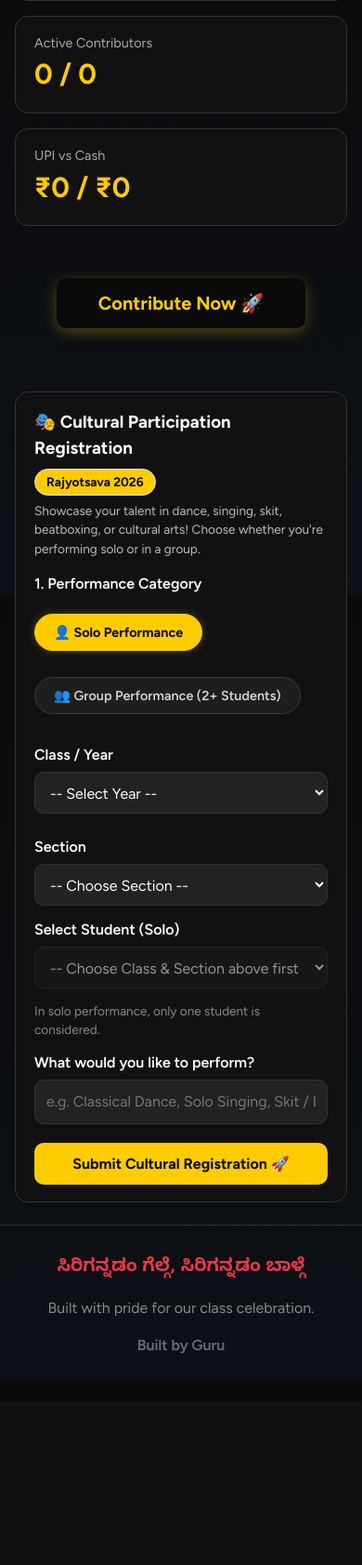
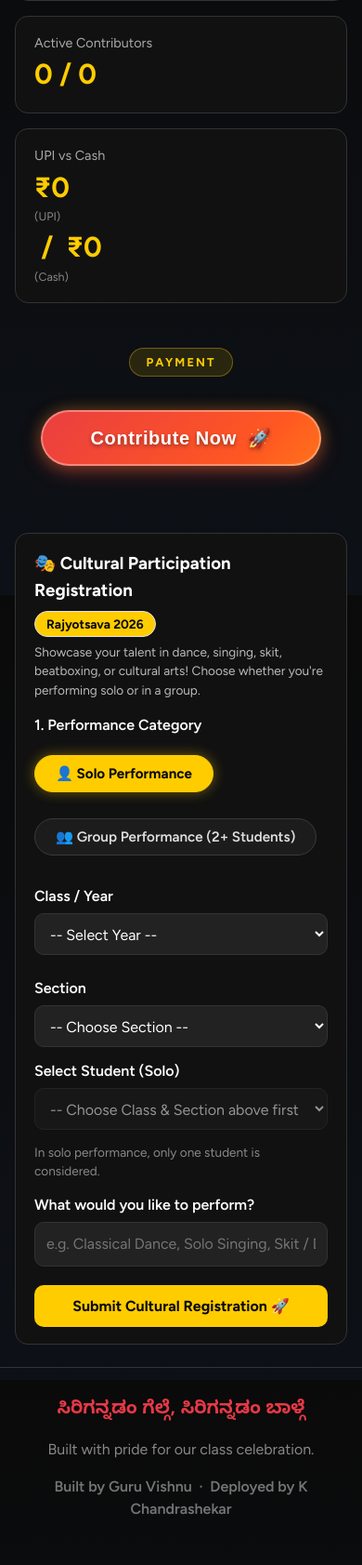
Before and after one commit to Emper0rg/Rajotsava-Tracker, a Flask app: page / in a window 390 px wide. Shown: the part 1048-2731 px from the top of the page at 93% size. Before the commit the page ends 2504 px from the top, so only its background shows below. Run offline with Flask 3, Linux system fonts and the light colour scheme.

Commit message:
feat: Clean mobile directory view, modern category toggles, attractive contribute button, payment badge, and credits update

```diff
--- a/static/style.css
+++ b/static/style.css
@@ -336,6 +336,37 @@ input:focus, select:focus, textarea:focus, button:focus-visible, a:focus-visible
     box-shadow: 0 0 10px rgba(255, 204, 0, 0.25);
 }
 
+/* Cultural Category Selection Toggles */
+.category-toggle {
+    display: inline-flex !important;
+    align-items: center !important;
+    gap: 8px !important;
+    padding: 10px 22px !important;
+    border-radius: 99px !important;
+    border: 1.5px solid #3a3a3a !important;
+    background: #1c1c1c !important;
+    color: #e0e0e0 !important;
+    font-weight: 600 !important;
+    font-size: 0.95rem !important;
+    cursor: pointer !important;
+    transition: all 0.25s ease !important;
+    user-select: none !important;
+}
+
+.category-toggle:hover {
+    border-color: var(--bright-yellow) !important;
+    color: #ffffff !important;
+    background: #282828 !important;
+}
+
+.category-toggle.on {
+    background: var(--bright-yellow) !important;
+    color: var(--jet-black) !important;
+    border-color: var(--bright-yellow) !important;
+    font-weight: 800 !important;
+    box-shadow: 0 0 14px rgba(255, 204, 0, 0.4) !important;
+}
+
 .chip.ok {
     background: rgba(37, 211, 102, 0.15);
     color: #25d366;
@@ -371,55 +402,116 @@ input:focus, select:focus, textarea:focus, button:focus-visible, a:focus-visible
     margin: 0;
 }
 
+/* Clean Directory & Data Table (Consistent on Desktop and Mobile) */
+.directory-table-wrapper {
+    width: 100%;
+    overflow-x: auto;
+    -webkit-overflow-scrolling: touch;
+    border: 1px solid #282828;
+    border-radius: 12px;
+    background: #111111;
+    margin-top: 14px;
+    box-shadow: inset 0 0 15px rgba(0, 0, 0, 0.4);
+}
+
 table {
     width: 100%;
     border-collapse: collapse;
     color: var(--pure-white);
+    white-space: nowrap;
+    font-size: 0.92rem;
 }
 
 th {
     text-align: left;
-    background: #1a1a1a;
+    background: #181818;
     color: var(--bright-yellow);
+    padding: 12px 14px;
+    font-weight: 700;
+    font-size: 0.82rem;
+    text-transform: uppercase;
+    letter-spacing: 0.05em;
+    border-bottom: 2px solid #2f2f2f;
+    position: sticky;
+    top: 0;
+    z-index: 2;
 }
 
-th, td {
-    padding: 10px;
-    border-bottom: 1px solid #333;
+td {
+    padding: 11px 14px;
+    border-bottom: 1px solid #202020;
+    vertical-align: middle;
 }
 
+tbody tr {
+    transition: background 0.15s ease;
+}
+
+tbody tr:nth-child(even) {
+    background: rgba(255, 255, 255, 0.015);
+}
+
+tbody tr:hover {
+    background: rgba(255, 204, 0, 0.04);
+}
+
+/* Compact and crisp mobile table styling */
 @media (max-width: 600px) {
-    table, thead, tbody, th, td, tr {
-        display: block;
+    .directory-table-wrapper {
+        border-radius: 8px;
     }
+    table {
+        font-size: 0.84rem;
+    }
+    th, td {
+        padding: 9px 10px;
+    }
+    th {
+        font-size: 0.76rem;
+    }
+}
 
-    thead {
-        display: none; /* Hide headers on mobile */
+/* Specifically Attractive Contribute Now CTA Button */
+.btn-contribute-cta {
+    display: inline-flex;
+    align-items: center;
+    justify-content: center;
+    gap: 12px;
+    padding: 16px 52px;
+    font-size: 1.25rem;
+    font-weight: 800;
+    letter-spacing: 0.03em;
+    color: #ffffff !important;
+    background: linear-gradient(135deg, #e63946 0%, #ff5722 45%, #ffcc00 100%);
+    background-size: 200% 200%;
+    border: 2px solid rgba(255, 255, 255, 0.35);
+    border-radius: 99px;
+    cursor: pointer;
+    box-shadow: 0 8px 25px rgba(230, 57, 70, 0.45), 0 0 20px rgba(255, 204, 0, 0.35);
+    text-shadow: 0 2px 4px rgba(0, 0, 0, 0.4);
+    transition: all 0.3s cubic-bezier(0.175, 0.885, 0.32, 1.275);
+    animation: contribute-glow 3s ease-in-out infinite alternate;
+}
+
+.btn-contribute-cta:hover {
+    transform: translateY(-3px) scale(1.03);
+    box-shadow: 0 12px 35px rgba(230, 57, 70, 0.6), 0 0 30px rgba(255, 204, 0, 0.55);
+    border-color: #ffffff;
+    color: #ffffff !important;
+}
+
+.btn-contribute-cta:active {
+    transform: translateY(1px) scale(0.98);
+}
+
+@keyframes contribute-glow {
+    0% {
+        background-position: 0% 50%;
+        box-shadow: 0 6px 20px rgba(230, 57, 70, 0.4), 0 0 15px rgba(255, 204, 0, 0.25);
     }
-
-    tr {
-        margin-bottom: 15px;
-        border: 1px solid #333;
-        border-radius: 10px;
-        padding: 10px;
-        background: #151515;
-    }
-
-    td {
-        text-align: right;
-        padding-left: 50%;
-        position: relative;
-        border-bottom: 1px solid #222;
-    }
-
-    td::before {
-        content: attr(data-label);
-        position: absolute;
-        left: 10px;
-        width: 45%;
-        text-align: left;
-        font-weight: 600;
-        color: var(--bright-yellow);
+    100% {
+        background-position: 100% 50%;
+        box-shadow: 0 8px 30px rgba(255, 87, 34, 0.55), 0 0 25px rgba(255, 204, 0, 0.45);
     }
 }
 
--- a/templates/base.html
+++ b/templates/base.html
@@ -22,6 +22,10 @@
 <a href="{{ url_for('admin') }}" class="{{ 'on' if e=='admin' }}">CR Admin</a></nav>
 <main>{% for c, m in get_flashed_messages(with_categories=true) %}<p class="flash {{ c }}">{{ m }}</p>{% endfor %}
 {% block body %}{% endblock %}</main>
-<footer><p class="kn">ಸಿರಿಗನ್ನಡಂ ಗೆಲ್ಗೆ, ಸಿರಿಗನ್ನಡಂ ಬಾಳ್ಗೆ</p><p>Built with pride for our class celebration.</p><p style="margin-top: 8px; font-weight: 600; opacity: 0.8;">Built by Guru</p></footer>
+<footer>
+    <p class="kn">ಸಿರಿಗನ್ನಡಂ ಗೆಲ್ಗೆ, ಸಿರಿಗನ್ನಡಂ ಬಾಳ್ಗೆ</p>
+    <p>Built with pride for our class celebration.</p>
+    <p style="margin-top: 8px; font-weight: 600; opacity: 0.85;">Built by Guru Vishnu &nbsp;·&nbsp; Deployed by K Chandrashekar</p>
+</footer>
 <script src="{{ url_for('static', filename='app.js') }}"></script>
 </body></html>
--- a/templates/directory.html
+++ b/templates/directory.html
@@ -34,7 +34,7 @@
         <button class="chip" data-f="wait">Awaiting</button>
     </div>
 
-    <div style="overflow-x: auto; margin-top: 10px;">
+    <div class="directory-table-wrapper">
         <table id="students-table">
             <thead>
                 <tr>
--- a/templates/home.html
+++ b/templates/home.html
@@ -15,13 +15,18 @@
 <section class="stats">
     <div class="box"><span>Total Collected</span><strong>₹{{ s.total }}</strong></div>
     <div class="box"><span>Active Contributors</span><strong>{{ s.contributors }} / {{ s.students }}</strong></div>
-    <div class="box"><span>UPI vs Cash</span><strong>₹{{ s.upi }} / ₹{{ s.cash }}</strong></div>
+    <div class="box"><span>UPI vs Cash</span><strong>₹{{ s.cash }} <span style="font-size: 0.78rem; color: #888; font-weight: normal;">(UPI)</span> &nbsp;/&nbsp; ₹{{ s.upi }} <span style="font-size: 0.78rem; color: #888; font-weight: normal;">(Cash)</span></strong></div>
 </section>
 
-<!-- Start Button -->
-<div class="row" style="justify-content: center; margin: 24px 0;" id="contribute-start-wrapper">
-    <button type="button" class="btn" style="width: auto; padding: 15px 45px; font-size: 1.25rem; box-shadow: 0 4px 15px rgba(255, 204, 0, 0.3);" id="btn-start-contribute">
-        Contribute Now 🚀
+<!-- Payment Section Header & Attractive CTA Button -->
+<div style="text-align: center; margin-top: 32px; margin-bottom: 8px;">
+    <span style="display: inline-block; font-size: 0.8rem; font-weight: 800; text-transform: uppercase; letter-spacing: 0.16em; color: var(--bright-yellow); background: rgba(255, 204, 0, 0.12); padding: 5px 18px; border-radius: 99px; border: 1px solid rgba(255, 204, 0, 0.35);">
+        Payment
+    </span>
+</div>
+<div class="row" style="justify-content: center; margin: 12px 0 28px;" id="contribute-start-wrapper">
+    <button type="button" class="btn-contribute-cta" id="btn-start-contribute">
+        <span>Contribute Now</span> <span>🚀</span>
     </button>
 </div>
 
@@ -161,11 +166,11 @@
         <!-- 1. Solo vs Group Option -->
         <label style="margin-top: 0;">1. Performance Category</label>
         <div style="display: flex; gap: 12px; margin-top: 8px; flex-wrap: wrap;">
-            <label class="chip on" id="pill-solo" style="cursor: pointer; display: flex; align-items: center; gap: 6px; padding: 10px 20px;">
+            <label class="chip category-toggle on" id="pill-solo">
                 <input type="radio" name="perf_type" value="solo" checked style="display: none;">
                 <span>👤 Solo Performance</span>
             </label>
-            <label class="chip" id="pill-group" style="cursor: pointer; display: flex; align-items: center; gap: 6px; padding: 10px 20px;">
+            <label class="chip category-toggle" id="pill-group">
                 <input type="radio" name="perf_type" value="group" style="display: none;">
                 <span>👥 Group Performance (2+ Students)</span>
             </label>
```
